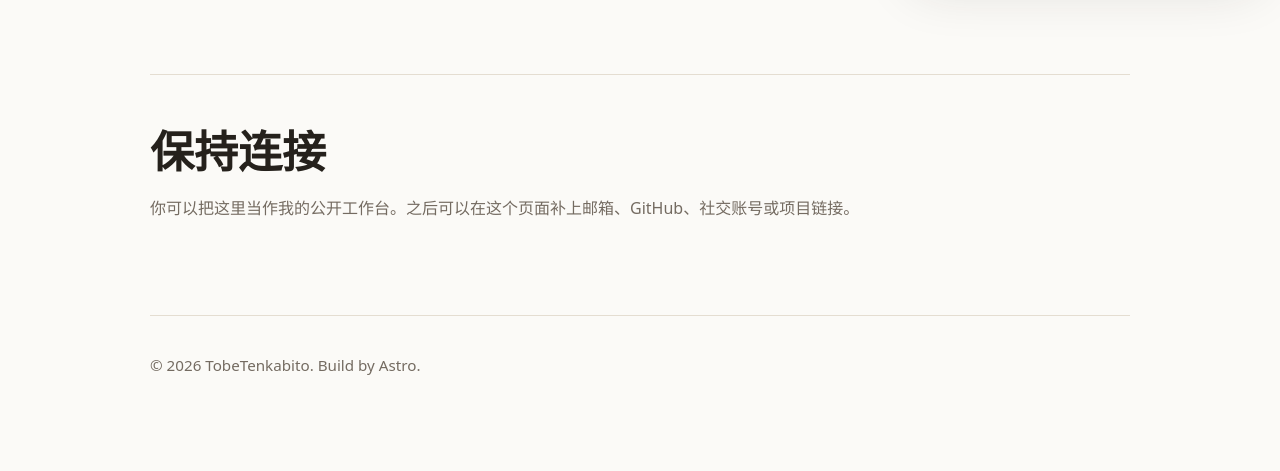
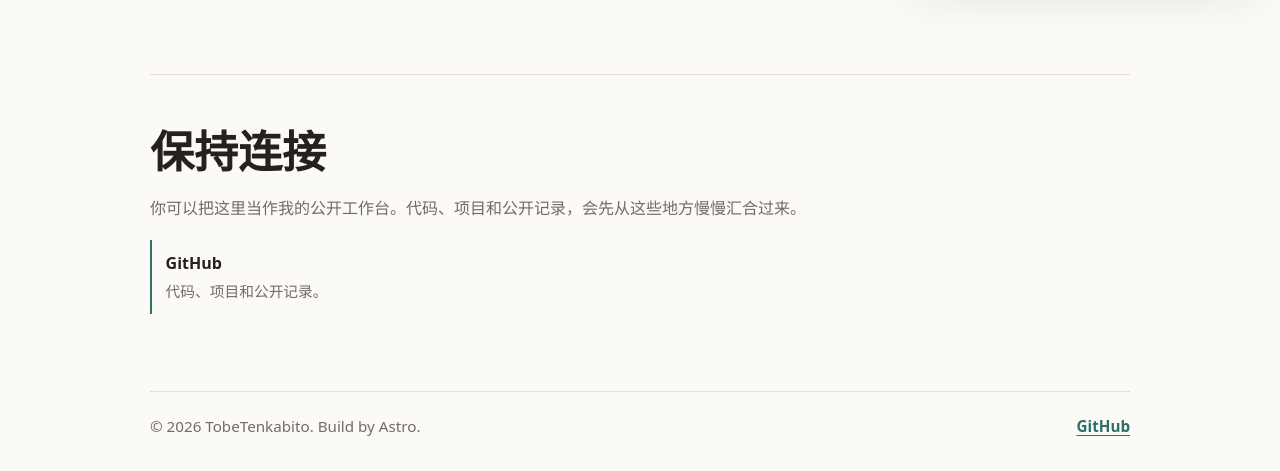
Before and after one commit to TobeTenkabito/TobeTenkabito.github.io, an Astro site: page /about in a window 1280 px wide. Shown: the part 810-1281 px from the top of the page. Before the commit the page ends 1235 px from the top, so only its background shows below. Built offline with nearby package versions, Linux system fonts and the light colour scheme; Astro itself is replaced by a stand-in of ours.

```diff
--- a/src/data/site.ts
+++ b/src/data/site.ts
@@ -11,4 +11,11 @@
     { href: '/search/', label: '搜索' },
     { href: '/about/', label: '关于' },
   ],
+  externalLinks: [
+    {
+      href: 'https://github.com/TobeTenkabito',
+      label: 'GitHub',
+      description: '代码、项目和公开记录。',
+    },
+  ],
 };
--- a/src/layouts/BaseLayout.astro
+++ b/src/layouts/BaseLayout.astro
@@ -53,6 +53,15 @@
     </main>
     <footer class="site-footer">
       <p>© {new Date().getFullYear()} {site.author}. Build by Astro.</p>
+      <nav class="footer-links" aria-label="第三方链接">
+        {
+          site.externalLinks.map((link) => (
+            <a href={link.href} target="_blank" rel="noreferrer">
+              {link.label}
+            </a>
+          ))
+        }
+      </nav>
     </footer>
     <MusicPlayer />
   </body>
--- a/src/pages/about.astro
+++ b/src/pages/about.astro
@@ -24,6 +24,18 @@
 
   <section class="section contact-band">
     <h2>保持连接</h2>
-    <p>你可以把这里当作我的公开工作台。之后可以在这个页面补上邮箱、GitHub、社交账号或项目链接。</p>
+    <p>你可以把这里当作我的公开工作台。代码、项目和公开记录，会先从这些地方慢慢汇合过来。</p>
+    <ul class="external-link-list">
+      {
+        site.externalLinks.map((link) => (
+          <li>
+            <a href={link.href} target="_blank" rel="noreferrer">
+              <span>{link.label}</span>
+              <small>{link.description}</small>
+            </a>
+          </li>
+        ))
+      }
+    </ul>
   </section>
 </BaseLayout>
--- a/src/styles/global.css
+++ b/src/styles/global.css
@@ -817,13 +817,65 @@
   padding-top: clamp(2rem, 5vw, 3.2rem);
 }
 
+.external-link-list {
+  display: grid;
+  gap: 0.75rem;
+  max-width: 520px;
+  margin: 1.15rem 0 0;
+  padding: 0;
+  list-style: none;
+}
+
+.external-link-list a {
+  display: grid;
+  gap: 0.15rem;
+  border-left: 2px solid var(--accent);
+  padding: 0.55rem 0 0.55rem 0.85rem;
+}
+
+.external-link-list span {
+  color: var(--text);
+  font-weight: 800;
+}
+
+.external-link-list small {
+  color: var(--muted);
+  font-size: 0.92rem;
+}
+
+.external-link-list a:hover span,
+.external-link-list a:focus-visible span {
+  color: var(--accent);
+}
+
 .site-footer {
+  display: flex;
+  align-items: center;
+  justify-content: space-between;
+  gap: 1rem;
   width: min(var(--max), calc(100% - 32px));
   margin: 0 auto;
   border-top: 1px solid var(--line);
   padding: 1.3rem 0 2rem;
   color: var(--muted);
   font-size: 0.95rem;
+}
+
+.site-footer p {
+  margin: 0;
+}
+
+.footer-links {
+  display: flex;
+  flex-wrap: wrap;
+  gap: 0.8rem;
+}
+
+.footer-links a {
+  color: var(--accent);
+  font-weight: 750;
+  text-decoration: underline;
+  text-underline-offset: 0.22em;
 }
 
 @media (max-width: 820px) {
@@ -862,6 +914,11 @@
     align-items: flex-start;
     flex-direction: column;
   }
+
+  .site-footer {
+    align-items: flex-start;
+    flex-direction: column;
+  }
 }
 
 @media (max-width: 520px) {
```
